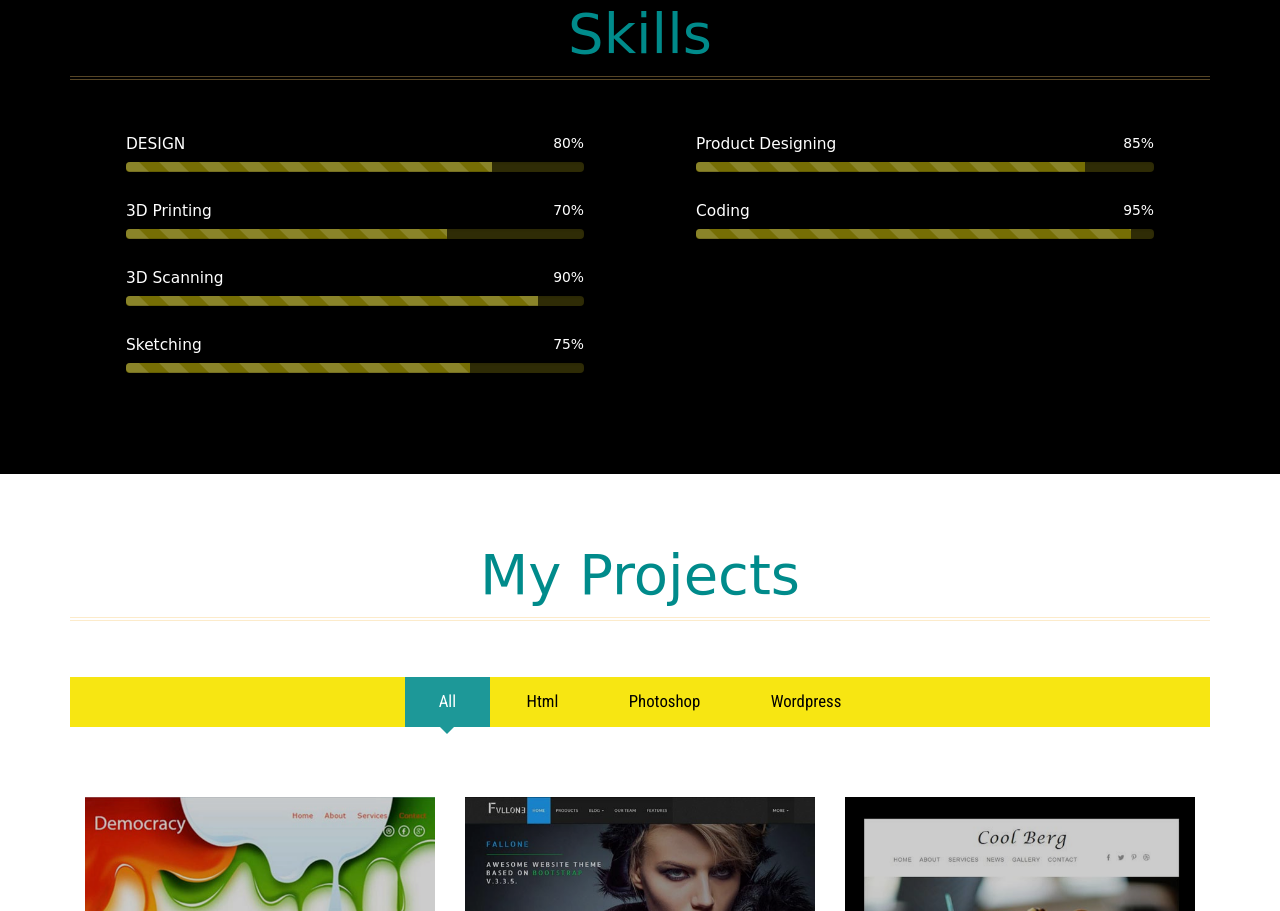
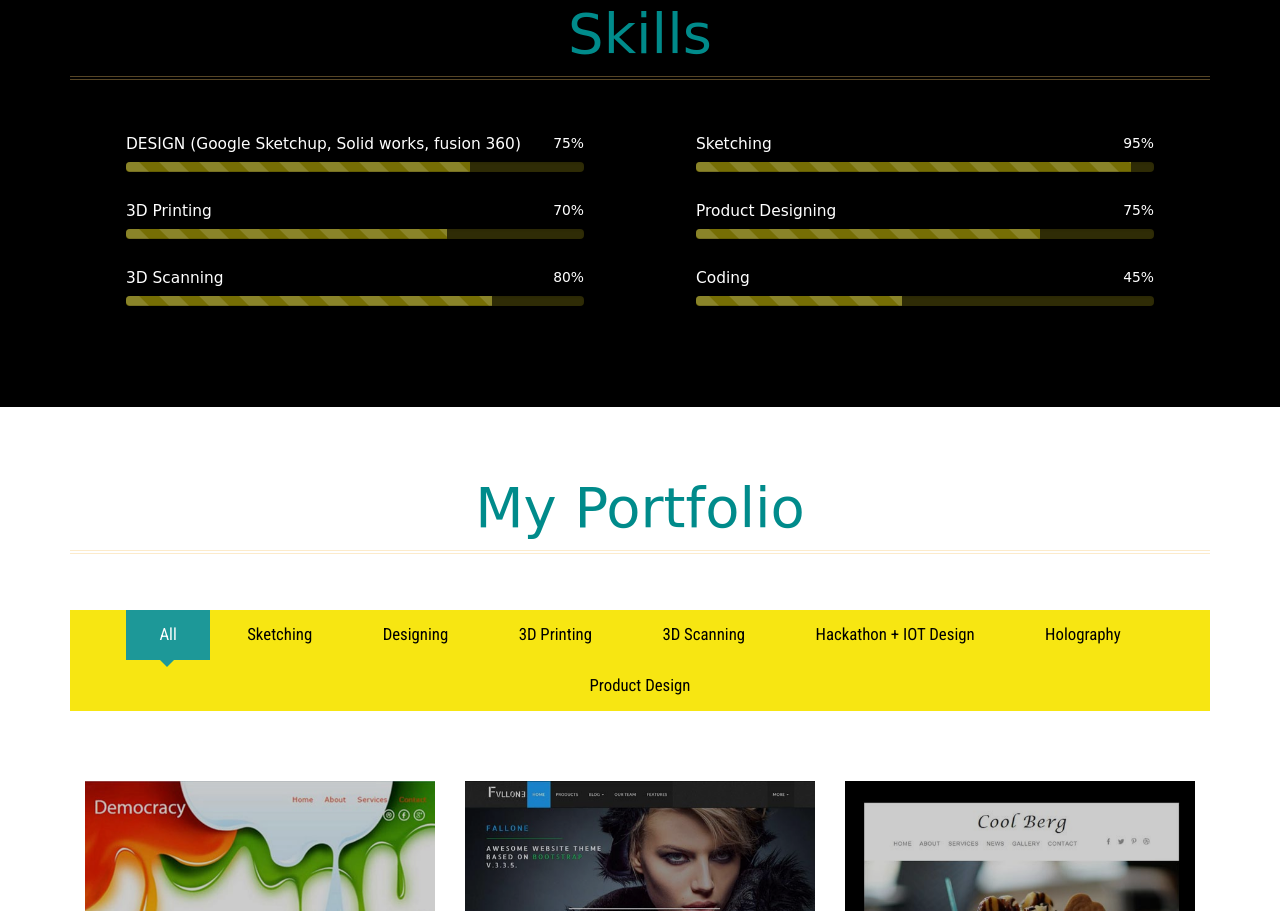
Before and after one commit to gautam6699/gautam6699.github.io, a plain HTML site: page index.html in a window 1280 px wide. Shown: the part 1891-2802 px from the top of the page. Drawn offline with Linux system fonts and the light colour scheme; a web font is replaced by a local one.

Commit message:
new update

```diff
--- a/index.html
+++ b/index.html
@@ -148,7 +148,7 @@ License URL: http://creativecommons.org/licenses/by/3.0/
 					<h4>2016 - Current </h4>
 				</div>
 				<div class="col-md-6 work-left work-left2">
-					<h5> Bechelors <span class="glyphicon glyphicon-briefcase"> </span></h5>
+					<h5> Bachelors <span class="glyphicon glyphicon-briefcase"> </span></h5>
 					<p>I have been studying Mechanical Engineer at Silver Oak College of Engineering and Technology from last 6 months.</p>
 				</div>
 				<div class="clearfix"> </div>
@@ -183,9 +183,9 @@ License URL: http://creativecommons.org/licenses/by/3.0/
 			<h3 class="title">Skills</h3>
 			<div class="skills-info">
 				<div class="col-md-6 bar-grids">
-					<h6>DESIGN  <span> 80% </span></h6>
+					<h6>DESIGN (Google Sketchup, Solid works, fusion 360) <span> 75% </span></h6>
 					<div class="progress">
-						<div class="progress-bar progress-bar-striped active" style="width: 80%">
+						<div class="progress-bar progress-bar-striped active" style="width: 75%">
 						</div>
 					</div>
 					<h6>3D Printing <span> 70% </span></h6>
@@ -193,26 +193,26 @@ License URL: http://creativecommons.org/licenses/by/3.0/
 						<div class="progress-bar progress-bar-striped active" style="width: 70%">
 						</div>
 					</div>
-					<h6>3D Scanning<span>90% </span></h6>
+					<h6>3D Scanning<span>80% </span></h6>
 					<div class="progress">
-						<div class="progress-bar progress-bar-striped active" style="width: 90%">
+						<div class="progress-bar progress-bar-striped active" style="width: 80%">
 						</div>
 					</div>
-					<h6>Sketching<span> 75% </span></h6>
+				</div>
+				<div class="col-md-6 bar-grids">
+					<h6>Sketching<span> 95% </span></h6>
+					<div class="progress">
+						<div class="progress-bar progress-bar-striped active" style="width: 95%">
+						</div>
+					</div>
+					<h6>Product Designing <span> 75% </span></h6>
 					<div class="progress">
 						<div class="progress-bar progress-bar-striped active" style="width: 75%">
 						</div>
 					</div>
-				</div>
-				<div class="col-md-6 bar-grids">
-					<h6>Product Designing <span> 85% </span></h6>
+					<h6>Coding<span> 45% </span></h6>
 					<div class="progress">
-						<div class="progress-bar progress-bar-striped active" style="width: 85%">
-						</div>
-					</div>
-					<h6>Coding<span> 95% </span></h6>
-					<div class="progress">
-						<div class="progress-bar progress-bar-striped active" style="width: 95%">
+						<div class="progress-bar progress-bar-striped active" style="width: 45%">
 						</div>
 					</div>
 				</div>
@@ -224,14 +224,18 @@ License URL: http://creativecommons.org/licenses/by/3.0/
 	<!--portfolio-->
 	<div id="projects" class="portfolio">
 		<div class="container">
-			<h3 class="title wow zoomInLeft animated" data-wow-delay=".5s">My Projects</h3>
+			<h3 class="title wow zoomInLeft animated" data-wow-delay=".5s">My Portfolio</h3>
 			<div class="sap_tabs">
 				<div id="horizontalTab" style="display: block; width: 100%; margin: 0px;">
 					<ul class="resp-tabs-list wow fadeInUp animated" data-wow-delay=".7s">
 						<li class="resp-tab-item"><span>All</span></li>
-						<li class="resp-tab-item"><span>Html</span></li>
-						<li class="resp-tab-item"><span> Photoshop</span></li>
-						<li class="resp-tab-item"><span>Wordpress</span></li>
+						<li class="resp-tab-item"><span>Sketching</span></li>
+						<li class="resp-tab-item"><span> Designing</span></li>
+						<li class="resp-tab-item"><span>3D Printing</span></li>
+						<li class="resp-tab-item"><span>3D Scanning</span></li>
+						<li class="resp-tab-item"><span>Hackathon + IOT Design</span></li>
+						<li class="resp-tab-item"><span>Holography</span></li>
+						<li class="resp-tab-item"><span>Product Design</span></li>
 					</ul>
 					<div class="clearfix"> </div>
 					<div class="resp-tabs-container">
```
